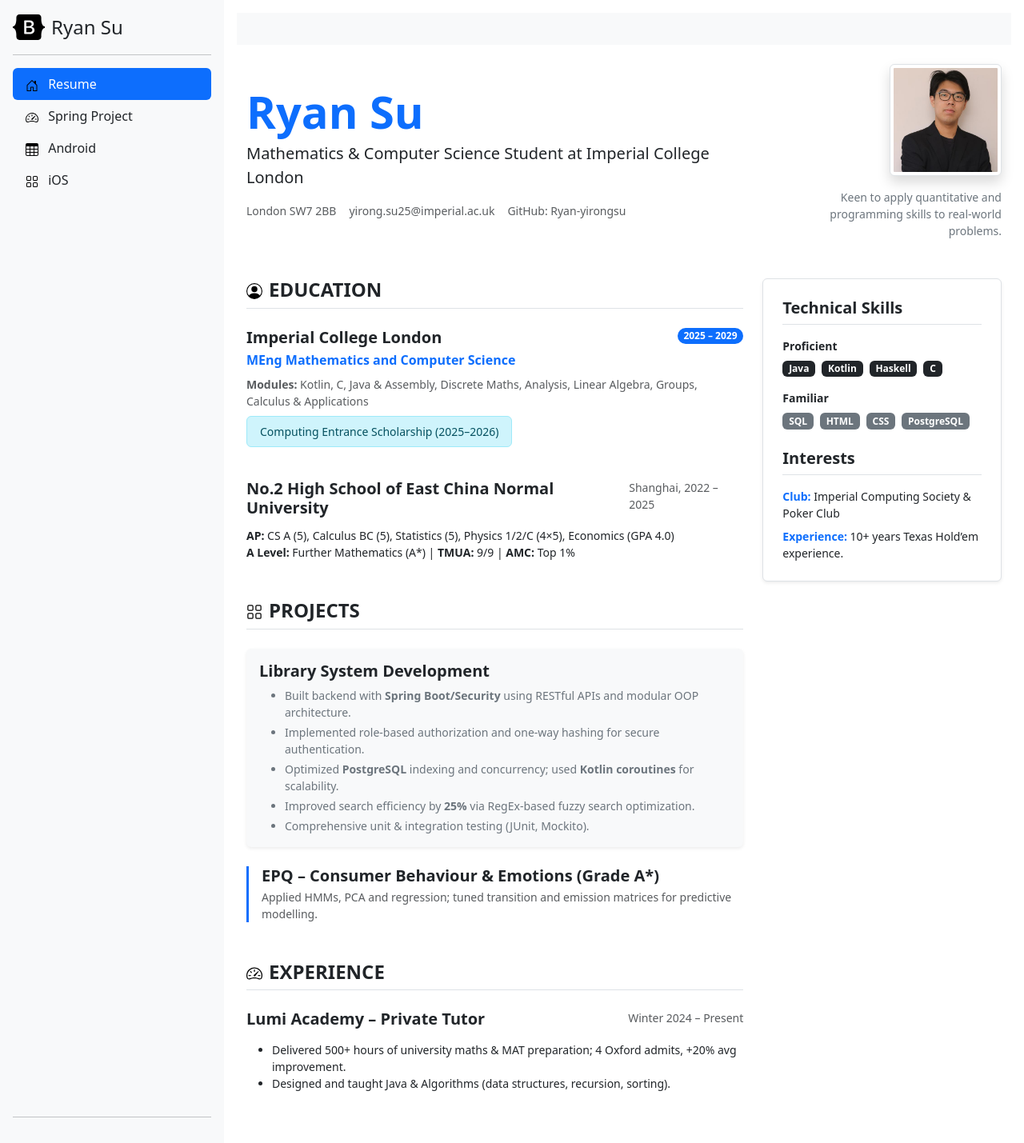
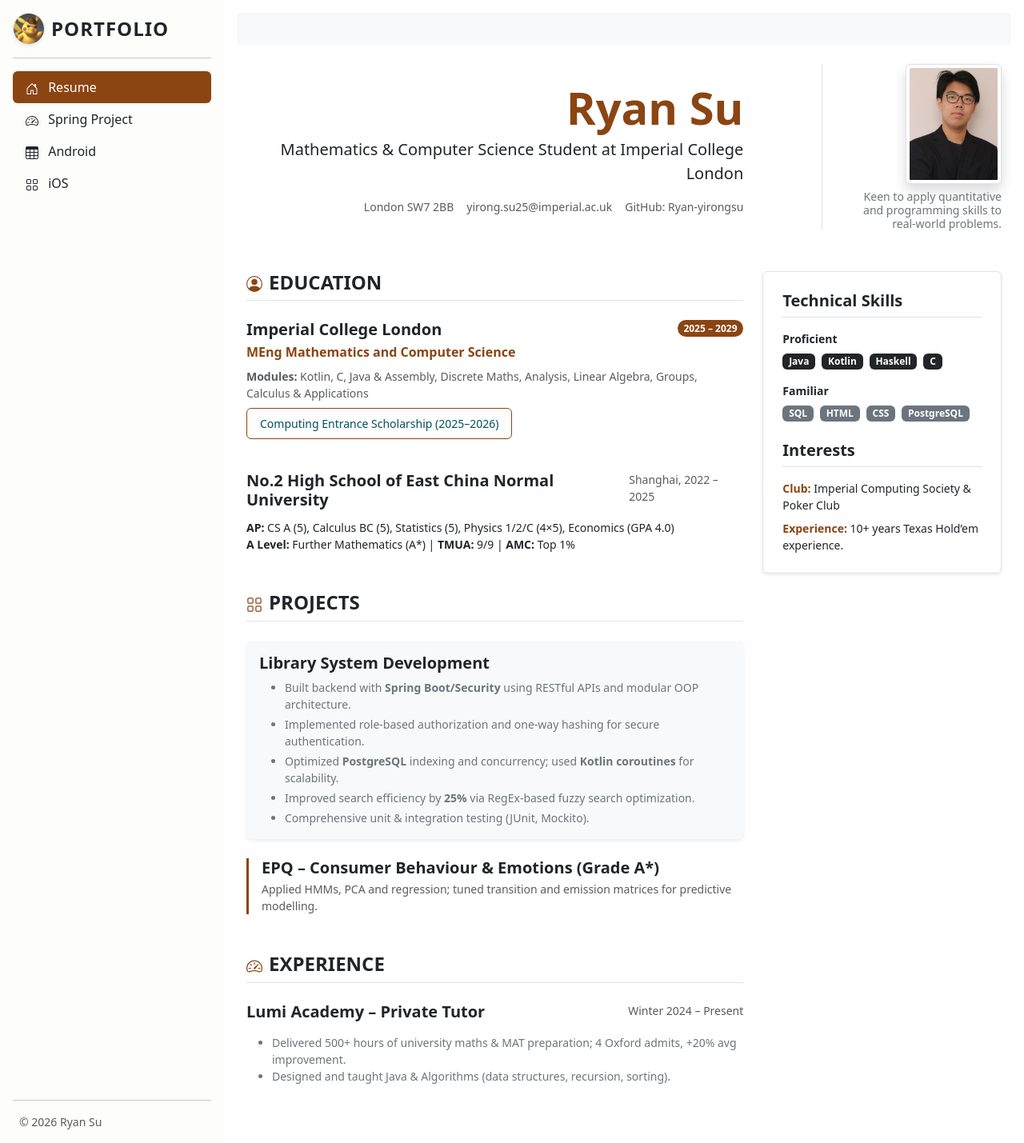
Before and after one commit to susui888/susui888.github.io, a Jekyll site: the page built from index.html, in a window 1280 px wide. Shown: the whole page at 80% size. Built offline with Jekyll 4.4.1, drawn with Linux system fonts in a browser that asks for light colours.

```diff
--- a/_includes/sidebar.html
+++ b/_includes/sidebar.html
@@ -1,37 +1,68 @@
-<div class="d-flex flex-column flex-shrink-0 p-3 bg-light text-dark sidebar" style="width: 280px;">
+<style>
+    /* 核心修复：覆盖 Bootstrap 默认蓝色 */
+    .sidebar .nav-pills .nav-link.active {
+        background-color: #8B4513 !important; /* 经典书卷棕 */
+        color: white !important;              /* 确保文字为白色 */
+    }
+
+    /* 悬停时的棕色效果 (可选) */
+    .sidebar .nav-pills .nav-link:hover:not(.active) {
+        background-color: #f0e6d2 !important; /* 浅米色，类似书页 */
+        color: #8B4513 !important;
+    }
+
+    /* 侧边栏背景微调为羊皮纸感 (可选) */
+    .sidebar.bg-light {
+        background-color: #fdfdfb !important;
+    }
+</style>
+
+<div class="d-flex flex-column flex-shrink-0 p-3 bg-light text-dark sidebar" style="width: 280px; min-height: 100vh;">
     <a href="{{ '/' | relative_url }}" class="d-flex align-items-center mb-3 mb-md-0 me-md-auto text-dark text-decoration-none">
-        <svg class="bi pe-none me-2" width="40" height="32"><use xlink:href="#bootstrap"></use></svg>
-        <span class="fs-4">Ryan Su</span>
+        <img src="{{ '/assets/img/pikachu.jpg' | relative_url }}"
+             alt="Portfolio Logo"
+             width="40"
+             height="40"
+             class="rounded-circle me-2 border shadow-sm"
+             style="object-fit: cover;">
+        <span class="fs-4 fw-bold text-uppercase" style="letter-spacing: 1px;">Portfolio</span>
     </a>
+
     <hr>
+
     <ul class="nav nav-pills flex-column mb-auto">
         <li class="nav-item">
             <a href="{{ '/' | relative_url }}" class="nav-link {% if page.url == '/' %}active{% else %}text-dark{% endif %}">
-                <svg class="bi pe-none me-2" width="16" height="16"><use xlink:href="#home"></use></svg>
+                <svg class="bi pe-none me-2" width="16" height="16" fill="currentColor"><use xlink:href="#home"></use></svg>
                 Resume
             </a>
         </li>
 
         <li>
             <a href="{{ '/spring/' | relative_url }}" class="nav-link {% if page.url contains '/spring/' %}active{% else %}text-dark{% endif %}">
-                <svg class="bi pe-none me-2" width="16" height="16"><use xlink:href="#speedometer2"></use></svg>
+                <svg class="bi pe-none me-2" width="16" height="16" fill="currentColor"><use xlink:href="#speedometer2"></use></svg>
                 Spring Project
             </a>
         </li>
 
         <li>
             <a href="{{ '/android/' | relative_url }}" class="nav-link {% if page.url contains '/android/' %}active{% else %}text-dark{% endif %}">
-                <svg class="bi pe-none me-2" width="16" height="16"><use xlink:href="#table"></use></svg>
+                <svg class="bi pe-none me-2" width="16" height="16" fill="currentColor"><use xlink:href="#table"></use></svg>
                 Android
             </a>
         </li>
 
         <li>
             <a href="{{ '/ios/' | relative_url }}" class="nav-link {% if page.url contains '/ios/' %}active{% else %}text-dark{% endif %}">
-                <svg class="bi pe-none me-2" width="16" height="16"><use xlink:href="#grid"></use></svg>
+                <svg class="bi pe-none me-2" width="16" height="16" fill="currentColor"><use xlink:href="#grid"></use></svg>
                 iOS
             </a>
         </li>
     </ul>
+
     <hr>
+
+    <div class="small text-muted px-2">
+        <span>© 2026 Ryan Su</span>
+    </div>
 </div>
--- a/index.html
+++ b/index.html
@@ -4,24 +4,31 @@
 permalink: /
 ---
 
+<style>
+    .text-custom-brown { color: #8B4513 !important; }
+    .bg-custom-brown { background-color: #8B4513 !important; }
+    .border-custom-brown { border-color: #8B4513 !important; }
+</style>
+
 <div class="row align-items-center mb-5">
-    <div class="col-md-7 col-lg-8">
-        <h1 class="display-4 fw-bold text-primary mb-1">Ryan Su</h1>
-        <p class="lead text-dark fw-medium">Mathematics & Computer Science Student at Imperial College London</p>
-        <div class="d-flex flex-wrap gap-3 text-muted small">
+    <div class="col-md-7 col-lg-8 text-md-end order-md-1">
+        <h1 class="display-4 fw-bold text-custom-brown mb-1">Ryan Su</h1>
+        <p class="lead text-dark fw-medium mb-3">Mathematics & Computer Science Student at Imperial College London</p>
+
+        <div class="d-flex flex-wrap justify-content-md-end gap-3 text-muted small">
             <span><i class="bi bi-geo-alt"></i> London SW7 2BB</span>
             <a href="mailto:yirong.su25@imperial.ac.uk" class="text-decoration-none text-muted">yirong.su25@imperial.ac.uk</a>
             <a href="https://github.com/Ryan-yirongsu" class="text-decoration-none text-muted">GitHub: Ryan-yirongsu</a>
         </div>
     </div>
 
-    <div class="col-md-5 col-lg-4 text-md-end mt-4 mt-md-0">
-        <div class="d-inline-block text-center text-md-end">
+    <div class="col-md-5 col-lg-4 text-md-end mt-4 mt-md-0 order-md-2">
+        <div class="d-inline-block text-center text-md-end border-start ps-md-4">
             <img src="/assets/img/avatar1.jpeg"
                  alt="Ryan Su"
-                 class="img-fluid rounded shadow border p-1 bg-white mb-3"
-                 style="max-width: 140px; aspect-ratio: 1/1; object-fit: cover;">
-            <p class="small text-secondary mb-0 text-md-end" style="max-width: 250px; margin-left: auto;">
+                 class="img-fluid rounded shadow border p-1 bg-white mb-2"
+                 style="max-width: 120px; aspect-ratio: 4/5; object-fit: cover;">
+            <p class="small text-secondary mb-0 text-md-end" style="max-width: 200px; margin-left: auto; line-height: 1.2;">
                 Keen to apply quantitative and programming skills to real-world problems.
             </p>
         </div>
@@ -32,17 +39,17 @@
     <div class="col-lg-8">
         <section class="mb-5">
             <h3 class="h4 border-bottom pb-2 mb-4 text-uppercase fw-bold">
-                <svg class="bi me-2" width="20" height="20"><use xlink:href="#people-circle"></use></svg>Education
+                <svg class="bi me-2 text-custom-brown" width="20" height="20" fill="currentColor"><use xlink:href="#people-circle"></use></svg>Education
             </h3>
 
             <div class="mb-4">
                 <div class="d-flex justify-content-between align-items-start">
                     <h5 class="fw-bold mb-1">Imperial College London</h5>
-                    <span class="badge bg-primary rounded-pill">2025 – 2029</span>
+                    <span class="badge bg-custom-brown rounded-pill">2025 – 2029</span>
                 </div>
-                <p class="text-primary fw-semibold mb-2">MEng Mathematics and Computer Science</p>
+                <p class="text-custom-brown fw-semibold mb-2">MEng Mathematics and Computer Science</p>
                 <p class="small text-muted mb-2"><strong>Modules:</strong> Kotlin, C, Java & Assembly, Discrete Maths, Analysis, Linear Algebra, Groups, Calculus & Applications</p>
-                <div class="alert alert-info py-2 px-3 small d-inline-block">
+                <div class="alert alert-info py-2 px-3 small d-inline-block border-custom-brown" style="background-color: #fdfdfb;">
                     Computing Entrance Scholarship (2025–2026)
                 </div>
             </div>
@@ -61,7 +68,7 @@
 
         <section class="mb-5">
             <h3 class="h4 border-bottom pb-2 mb-4 text-uppercase fw-bold">
-                <svg class="bi me-2" width="20" height="20"><use xlink:href="#grid"></use></svg>Projects
+                <svg class="bi me-2 text-custom-brown" width="20" height="20" fill="currentColor"><use xlink:href="#grid"></use></svg>Projects
             </h3>
 
             <div class="card border-0 shadow-sm mb-4 bg-light">
@@ -77,7 +84,7 @@
                 </div>
             </div>
 
-            <div class="ps-3 border-start border-3 border-primary mb-4">
+            <div class="ps-3 border-start border-3 border-custom-brown mb-4">
                 <h5 class="fw-bold mb-1">EPQ – Consumer Behaviour & Emotions (Grade A*)</h5>
                 <p class="small text-muted mb-0">Applied HMMs, PCA and regression; tuned transition and emission matrices for predictive modelling.</p>
             </div>
@@ -85,14 +92,14 @@
 
         <section class="mb-5">
             <h3 class="h4 border-bottom pb-2 mb-4 text-uppercase fw-bold">
-                <svg class="bi me-2" width="20" height="20"><use xlink:href="#speedometer2"></use></svg>Experience
+                <svg class="bi me-2 text-custom-brown" width="20" height="20" fill="currentColor"><use xlink:href="#speedometer2"></use></svg>Experience
             </h3>
             <div class="mb-3">
                 <div class="d-flex justify-content-between">
                     <h5 class="fw-bold">Lumi Academy – Private Tutor</h5>
                     <span class="text-muted small">Winter 2024 – Present</span>
                 </div>
-                <ul class="small mt-2">
+                <ul class="small mt-2 text-secondary">
                     <li>Delivered 500+ hours of university maths & MAT preparation; 4 Oxford admits, +20% avg improvement.</li>
                     <li>Designed and taught Java & Algorithms (data structures, recursion, sorting).</li>
                 </ul>
@@ -122,8 +129,8 @@
 
             <h4 class="h5 fw-bold mb-3 border-bottom pb-2 mt-4">Interests</h4>
             <div class="small">
-                <p class="mb-2"><span class="text-primary fw-bold">Club:</span> Imperial Computing Society & Poker Club</p>
-                <p class="mb-0"><span class="text-primary fw-bold">Experience:</span> 10+ years Texas Hold’em experience.</p>
+                <p class="mb-2"><span class="text-custom-brown fw-bold">Club:</span> Imperial Computing Society & Poker Club</p>
+                <p class="mb-0"><span class="text-custom-brown fw-bold">Experience:</span> 10+ years Texas Hold’em experience.</p>
             </div>
         </div>
     </div>
```
Also changed, not shown: android.md (+19 -0 lines), ios.md (+19 -0 lines), spring.md (+19 -0 lines), 1 other file.
